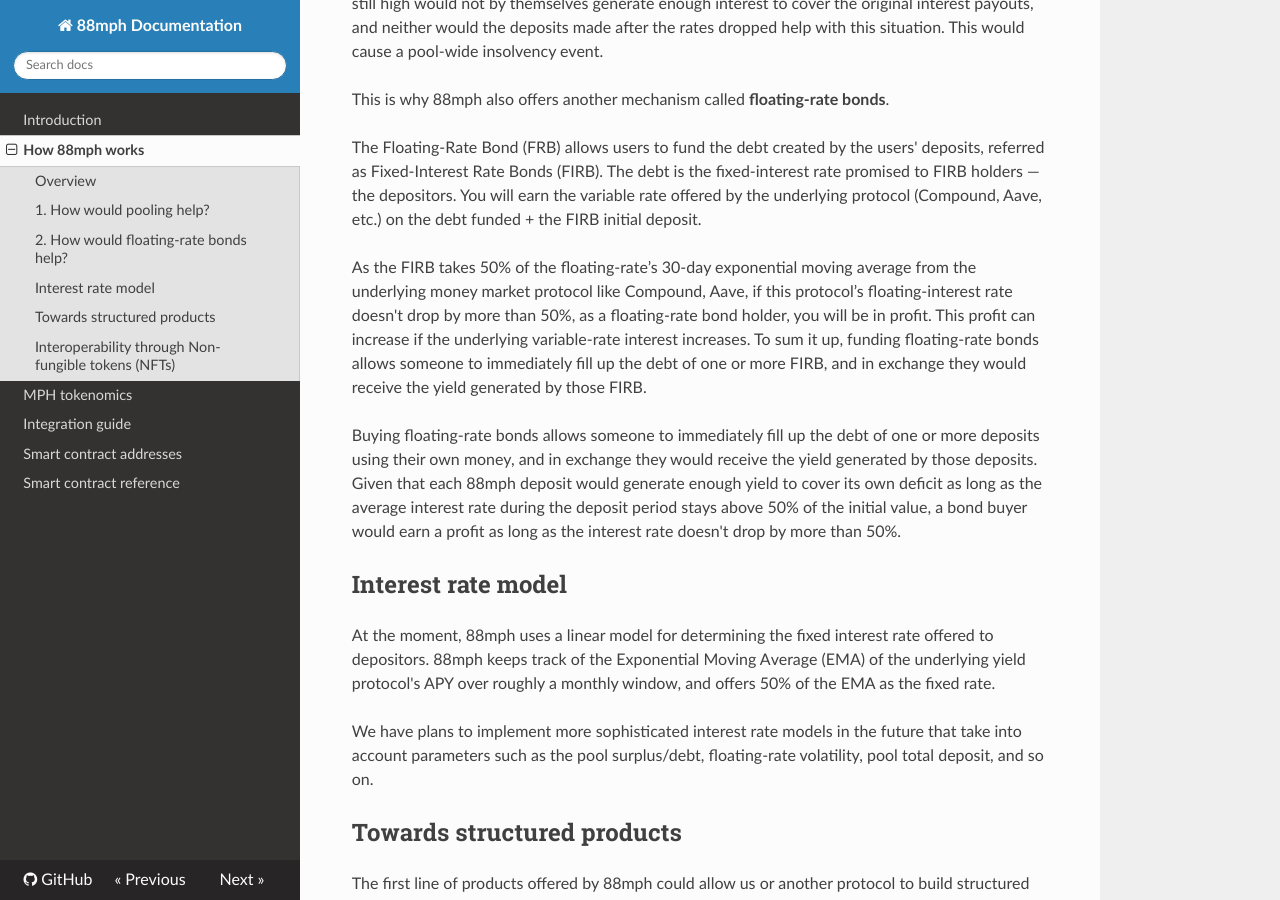
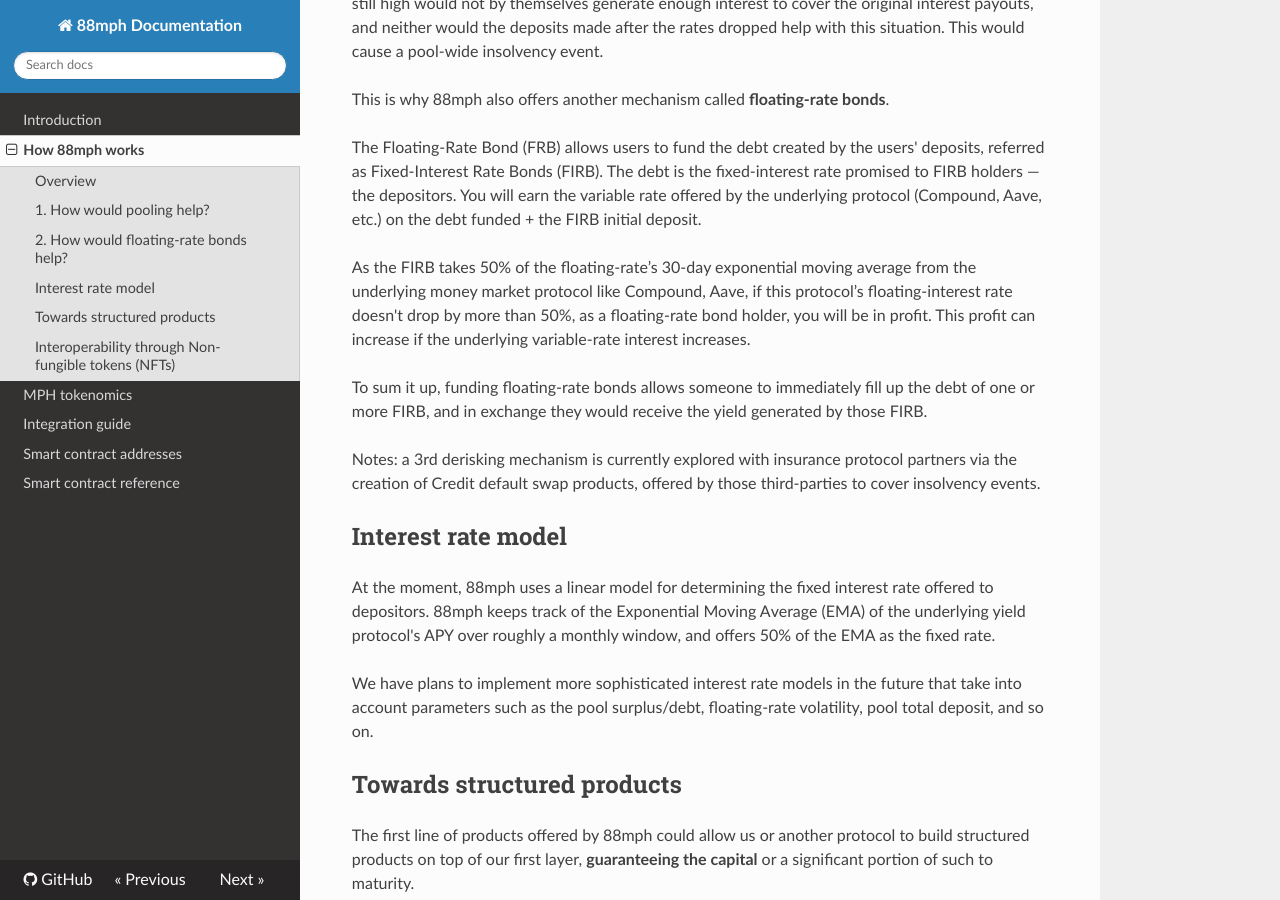
Before and after one commit to 88mphapp/docs, an MkDocs documentation site: the page built from docs/howitworks.md, in a window 1280 px wide and 900 px high, scrolled down 1032 px. Built offline with MkDocs 1.6.1, drawn with Linux system fonts in a browser that asks for light colours; nearby versions of some CDN libraries.

Commit message:
Update howitworks.md

```diff
--- a/docs/howitworks.md
+++ b/docs/howitworks.md
@@ -30,10 +30,11 @@
 The Floating-Rate Bond (FRB) allows users to fund the debt created by the users' deposits, referred as Fixed-Interest Rate Bonds (FIRB). The debt is the fixed-interest rate promised to FIRB holders — the depositors. You will earn the variable rate offered by the underlying protocol (Compound, Aave, etc.) on the debt funded + the FIRB initial deposit.
 
 As the FIRB takes 50% of the floating-rate’s 30-day exponential moving average from the underlying money market protocol like Compound, Aave, if this protocol’s floating-interest rate doesn't drop by more than 50%, as a floating-rate bond holder, you will be in profit. This profit can increase if the underlying variable-rate interest increases.
+
 To sum it up, funding floating-rate bonds allows someone to immediately fill up the debt of one or more FIRB, and in exchange they would receive the yield generated by those FIRB.
 
+Notes: a 3rd derisking mechanism is currently explored with insurance protocol partners via the creation of Credit default swap products, offered by those third-parties to cover insolvency events.
 
-Buying floating-rate bonds allows someone to immediately fill up the debt of one or more deposits using their own money, and in exchange they would receive the yield generated by those deposits. Given that each 88mph deposit would generate enough yield to cover its own deficit as long as the average interest rate during the deposit period stays above 50% of the initial value, a bond buyer would earn a profit as long as the interest rate doesn't drop by more than 50%.
 
 ## Interest rate model
 
```
